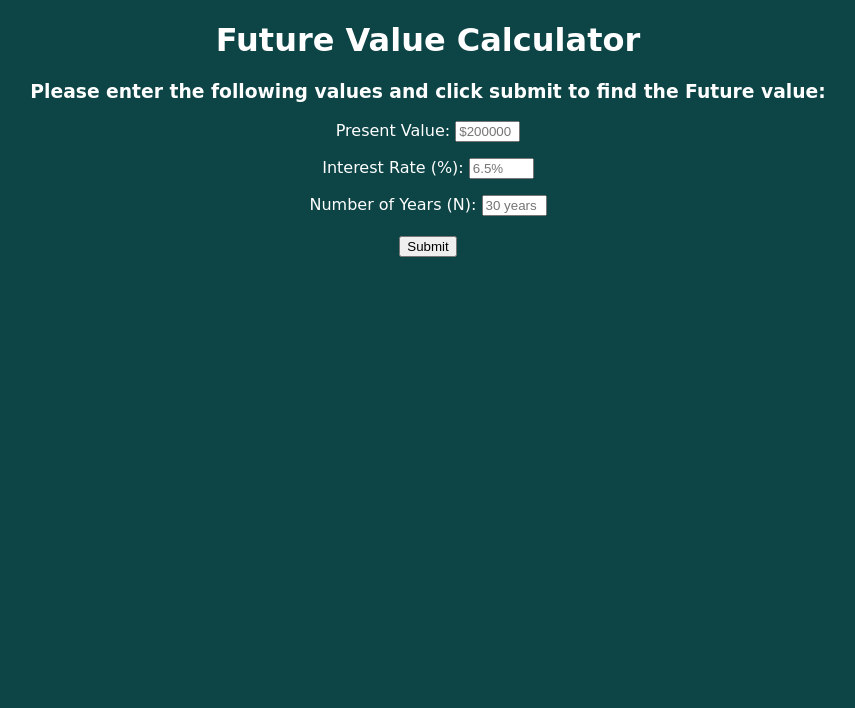
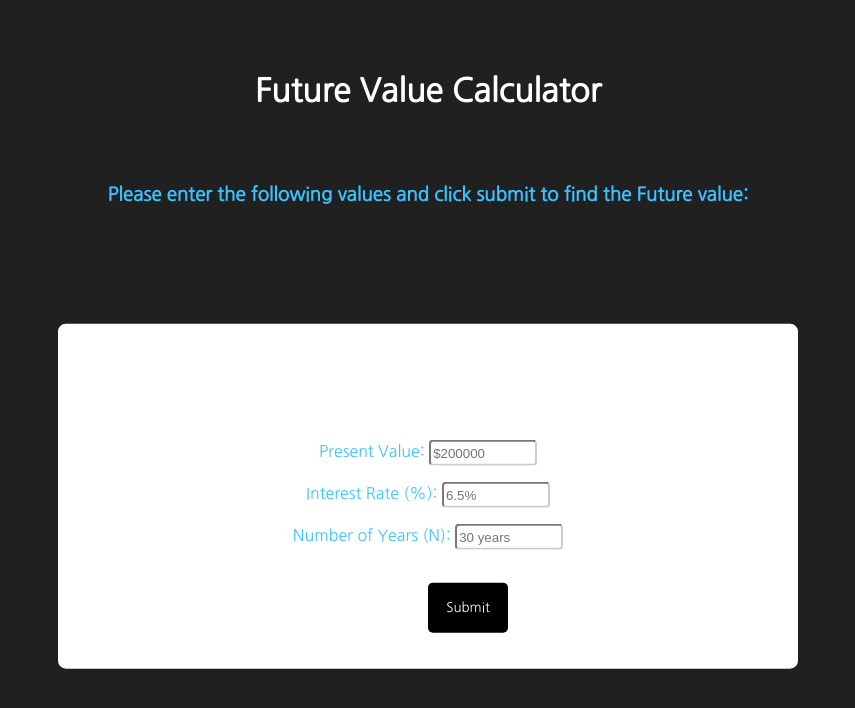
Before and after one commit to miriamvwilliams/FinalProjectApp, a plain HTML site: page Index.html in a window 1280 px wide. Shown: the whole page, without its empty margins (212-1067 px from the left). Drawn offline with Linux system fonts and the light colour scheme; a web font is replaced by a local one.

Commit message:
Update style.css

```diff
--- a/style.css
+++ b/style.css
@@ -1,7 +1,72 @@
-@import url('https://fonts.googleapis.com/css2?family=Short+Stack&display=swap');
+@import url('https://fonts.googleapis.com/css2?family=Nanum+Gothic&display=swap');
+
 body {
-    background-color: rgb(13, 68, 70);
+    background-color: rgb(32, 32, 32);
     color: white;
-    font-family: 'Short Stack', cursive;
+    font-family: 'Nanum Gothic', sans-serif;
     text-align: center;
-}
+    margin: 0;
+    padding: 0;
+   }
+
+    h1 {
+    padding: 50px 90px;
+    font-family: 'Nanum Gothic', sans-serif;
+
+    }
+    p, h1, h2,h3 {
+        padding-left: 30px;
+        padding-right: 30px;
+
+    }
+    .instructions {
+        color: rgb(60, 193, 255);
+        overflow: hidden;
+    }
+    .container {
+        background-color: white;
+        padding: 100px 50px;
+        color: rgb(60, 193, 255);
+        border-radius: 8px;
+        margin: 10px 12px;
+        position: relative;
+        width: 50%;
+        margin: 0;
+        position: absolute;
+        top: 62%;
+        left: 50%;
+        -ms-transform: translate(-50%, -50%);
+        transform: translate(-50%, -50%);
+
+    }
+
+   input[type=button] {
+    width: 80px;
+    height: 50px;
+    text-align: center;
+    box-sizing: border-box;
+    background: black;
+    display: inline-block;
+    border: none;
+    border-radius: 5px;
+    color: white;
+    font-family: 'Nanum Gothic', sans-serif;
+    position: absolute;
+    top: 75%;
+
+
+
+   }
+   input[type=button]:hover {
+    background-color: rgb(60, 193, 255);
+    color: white;
+    font-family: 'Nanum Gothic', sans-serif;
+  }
+
+  input[type=text] {
+      width: 100px;
+      background-color: white;
+      border-color: #ccc;
+      border-radius: 4px;
+      height: 20px;
+  }
```
